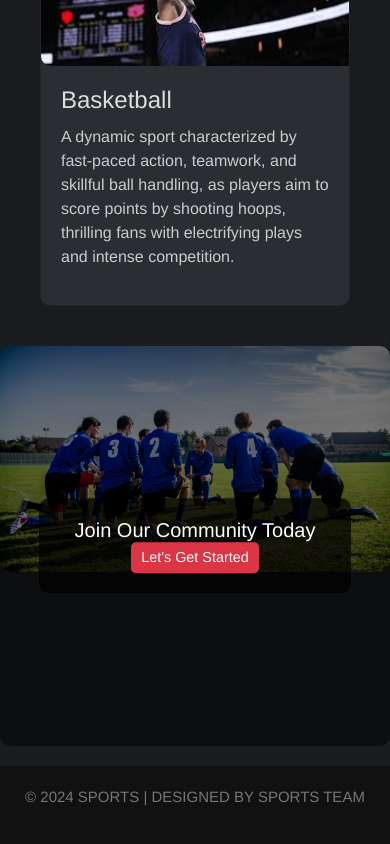
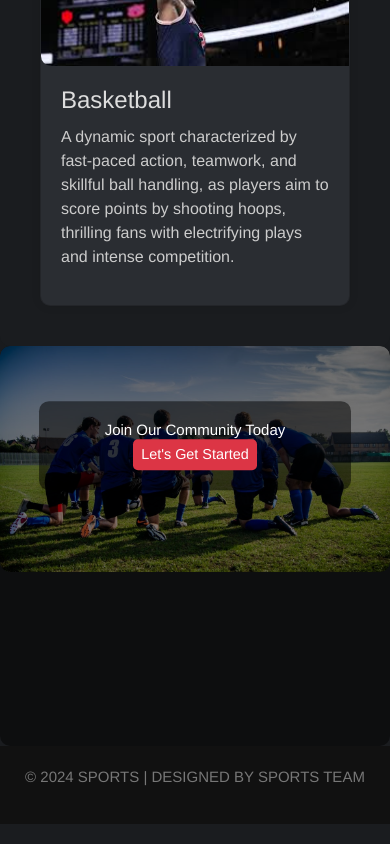
Before and after one commit to HarshittSinghh/SportsKart-front-end, a React (Create React App) app in the folder src/: page / in a window 390 px wide. Shown: the part 4456-5300 px from the top of the page. Built offline with nearby package versions, Linux system fonts and the light colour scheme.

Commit message:
Add files via upload

```diff
--- a/src/components/Shop.js
+++ b/src/components/Shop.js
@@ -70,11 +70,11 @@ const SportsProducts = () => {
           <div className="story">
             <img
               src={
-                "https://assets.adidas.com/images/h_840,f_auto,q_auto,fl_lossy,c_fill,g_auto/b0fb9b84a6cd4707b489ae3d0129b96c_9366/3-Stripes_Rubber_Mini_Basketball_Orange_HM4971_01_standard.jpg"
+                "https://encrypted-tbn0.gstatic.com/images?q=tbn:ANd9GcSy0JMy-jLq020_X75y4Md5dUuOoR1G8uQFl9ASqqL3SA&s"
               }
-              alt="Basketball"
+              alt="SS"
             />
-            <p className="username">Basketball</p>
+            <p className="username">SS</p>
           </div>
           <div className="story">
             <img
--- a/src/components/style.css
+++ b/src/components/style.css
@@ -244,13 +244,8 @@ video {
 }
 
 .upcoming-section {
-  text-align: center; /* Center align the content */
+  text-align: center;
 }
-
-.upcoming-item {
-  margin-bottom: 20px; /* Add spacing between items */
-}
-
 .background-image {
   position: relative;
   display: inline-block;
@@ -268,10 +263,10 @@ video {
   top: 50%;
   left: 50%;
   transform: translate(-50%, -50%);
-  background-color: rgba(0, 0, 0, 0.7); /* Semi-transparent background */
+  background-color: rgba(0, 0, 0, 0.5);
   padding: 20px;
-  border-radius: 10px; /* Rounded corners for the overlay */
-  width: 80%; /* Adjust width as needed */
+  border-radius: 10px;
+  width: 80%;
 }
 
 .text-overlay h3 {
@@ -616,11 +611,17 @@ input[type="submit"]:hover {
   .upcoming-item {
     height: 400px;
   }
+  .text-overlay {
+    position: absolute;
+    top: 25%;
+    left: 50%;
+    transition: transform(-25%, -50%);
+  }
   .text-overlay h3 {
-    font-size: 20px;
+    font-size: 15px;
   }
   .text-overlay input[type="button"] {
-    padding: 5px 10px; /* Adjusted padding */
+    padding: 5px 8px; /* Adjusted padding */
     font-size: 0.9rem;
   }
 }
@@ -693,19 +694,12 @@ input[type="submit"]:hover {
   }
 }
 .instagram-story-section {
-  padding: 10px;
-  border: 1px solid #ddd;
   border-radius: 5px;
-  background-color: #ddd;
   text-align: center;
   margin: auto;
+  border-bottom: 2px solid #ddd;
+  color: #ddd;
 }
-
-.instagram-story-section h2 {
-  font-size: 1.5rem;
-  margin-bottom: 15px;
-}
-
 .story-container {
   display: flex;
   flex-wrap: nowrap;
@@ -713,11 +707,9 @@ input[type="submit"]:hover {
   scrollbar-width: none;
   -ms-overflow-style: none;
 }
-
 .story-container::-webkit-scrollbar {
-  display: none; /* For Chrome, Safari, and Opera */
+  display: none;
 }
-
 .story {
   margin-top: 15px;
   margin-right: 15px;
@@ -725,20 +717,18 @@ input[type="submit"]:hover {
   display: block;
   justify-content: center;
 }
-
 .story img {
   width: 100px;
   height: 100px;
   border-radius: 50%;
   object-fit: cover;
   margin-bottom: 5px;
+  border: 3px solid red;
 }
-
 .username {
-  font-size: 0.9rem;
-  color: #555;
+  font-size: 15px;
+  color: #ddd;
 }
-
 /* Responsive styles */
 @media screen and (max-width: 768px) {
   .story {
@@ -751,7 +741,7 @@ input[type="submit"]:hover {
     height: 80px;
   }
   .username {
-    font-size: 10px;
+    font-size: 15px;
   }
 }
 
```
